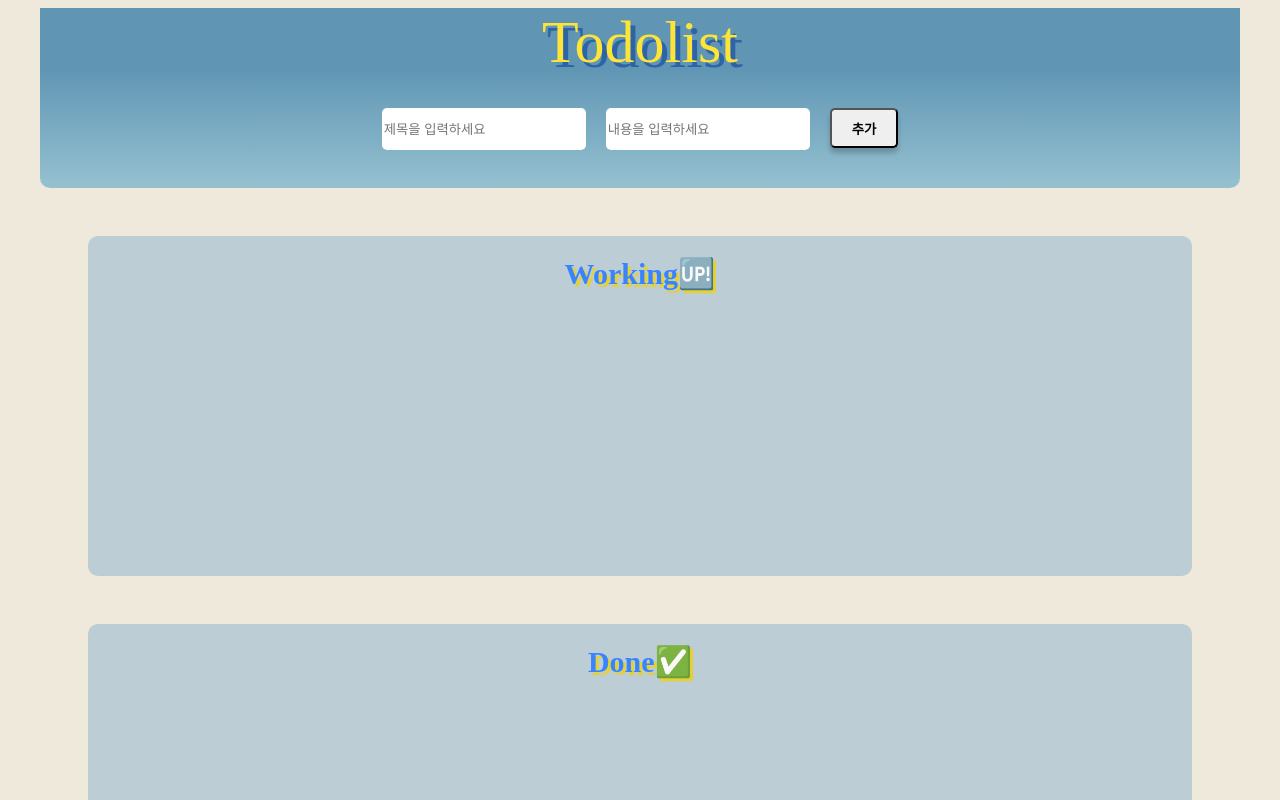
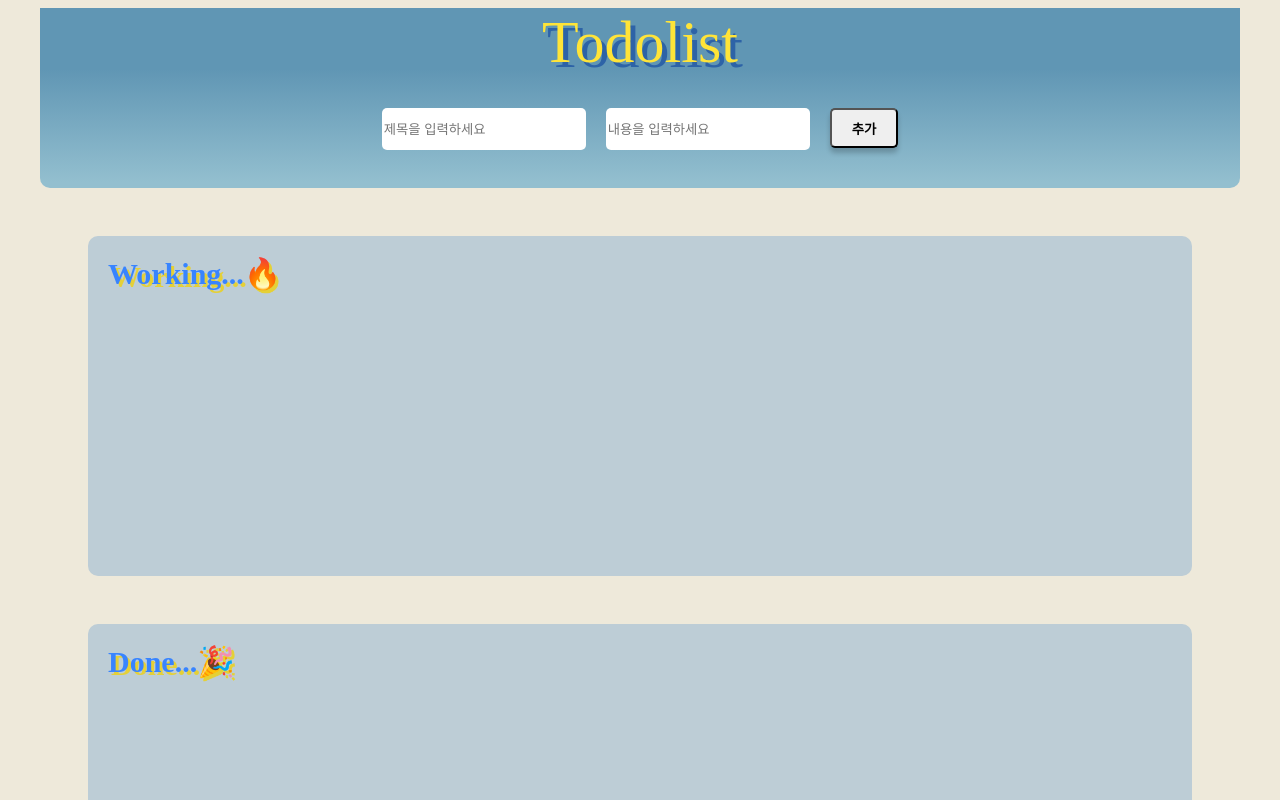
Before and after one commit to seunghowhite/Todolist-React, a React (Create React App) app: page / in a window 1280 px wide. Shown: the top 800 px of the page. Built offline with nearby package versions, Linux system fonts and the light colour scheme.

Commit message:
컴포넌트 분리.

```diff
--- a/src/App.css
+++ b/src/App.css
@@ -86,7 +86,7 @@
 }
 
 .showtitle {
-  text-align: center;
+  /* text-align: center; */
   margin-bottom: 10px;
   color: #3884ff;
   font-weight: bold;
--- a/src/App.js
+++ b/src/App.js
@@ -1,108 +1,11 @@
-import React, { useState } from 'react'
+import React from 'react'
+import LayOut from './components/LayOut'
 import './App.css';
 
 function App() {
 
-  const [toDoList, setToDoList] = useState([//useState안씀
-
-  ])
-
-  // const [donetoDoList, setdoneToDoList] = useState([//useState안씀
-
-  // ])
-
-  const [toDoTitle, setToDoTitle] = useState('')
-  const [toDoContent, setToDoContent] = useState('')
-
-  const titleHander = (evnet) => { setToDoTitle(evnet.target.value) }
-  const contentHander = (evnet) => { setToDoContent(evnet.target.value) }
-
-  const addToDO = () => {
-    const newtodolist = {
-      id: toDoList.length + 1,
-      title: toDoTitle,
-      content: toDoContent,
-      isDone: false
-    }
-
-    if (toDoContent == '' || toDoTitle == '') {
-      alert('값을 입력하세요')
-    } else {
-      setToDoList([...toDoList, newtodolist])//멥 꼭 만들어주기
-      setToDoTitle('')
-      setToDoContent('')
-    }
-  }
-
-  const deleteToDO = (id) => {
-    setToDoList(toDoList.filter((list) => list.id !== id))
-    // setdoneToDoList(donetoDoList.filter((list) => list.id !== id))
-  }
-
-  const doneToDo = (id) => {//isdon값 만지기
-    //그 고유id의 isdone 값을 true로 바꿔라
-    setToDoList(toDoList.map((todo) => {
-      if (todo.id === id) {
-        return { ...todo, isDone: true };
-      }
-      return todo;
-    }))
-  }
-
-  const cancelToDO = (id) => {//취소기능 넣기
-    setToDoList(toDoList.map((todo) => {
-      if (todo.id === id) {
-        return { ...todo, isDone: false };
-      }
-      return todo;
-    }))
-  }
-
   return (
-    <div className='todolist'>
-
-      <div className='top'>
-        <div className='title'><span>Todolist</span></div>
-        <div className='write'>
-          <input value={toDoTitle} onChange={titleHander} placeholder="제목을 입력하세요" required />
-          <input value={toDoContent} onChange={contentHander} placeholder="내용을 입력하세요" required />
-          <br />
-          <button className="w-btn-outline1 w-btn-green-outline" onClick={addToDO}>추가</button>
-
-        </div>
-      </div>
-
-      <div className='showlist'>
-        <div className='showtitle'>Working🆙</div>
-        {toDoList.filter((e) => e.isDone == false).map((list) => {
-          return (
-            <div className='todo'>
-              <button className="w-btn-outline w-btn-red-outline" onClick={() => deleteToDO(list.id)}>삭재</button>
-              <button className="w-btn-outline w-btn-green-outline" onClick={() => doneToDo(list.id)}>완료</button><br />
-              <div>제목:{list.title}</div>
-              <div>내용:{list.content}</div>
-
-            </div>
-          )
-        })}
-      </div>
-
-      <div className='showlist'>
-        <div className='showtitle'>Done✅</div>
-        {toDoList.filter((e) => e.isDone == true).map((list) => {
-          return (
-
-            <div className='todo'>
-              <button className="w-btn-outline w-btn-red-outline" onClick={() => deleteToDO(list.id)}>삭재</button>
-              <button className="w-btn-outline w-btn-green-outline" onClick={() => cancelToDO(list.id)}>취소</button><br />
-              <div>제목:{list.title}</div>
-              <div>내용:{list.content}</div>
-            </div>
-          )
-        })}
-      </div>
-
-    </div >
+    <LayOut />
   )
 }
 
--- /dev/null
+++ b/src/components/InputToDo.jsx
@@ -0,0 +1,45 @@
+import React, { useState } from 'react'
+
+function InputToDo({ toDoList, setToDoList }) {
+  // const [toDoList, setToDoList] = useState([//useState안씀
+
+  // ])
+
+  const [toDoTitle, setToDoTitle] = useState('')
+  const [toDoContent, setToDoContent] = useState('')
+
+  const titleHander = (evnet) => { setToDoTitle(evnet.target.value) }
+  const contentHander = (evnet) => { setToDoContent(evnet.target.value) }
+
+  const addToDO = () => {
+    const newtodolist = {
+      id: toDoList.length + 1,
+      title: toDoTitle,
+      content: toDoContent,
+      isDone: false
+    }
+
+    if (toDoContent == '' || toDoTitle == '') {
+      alert('값을 입력하세요')
+    } else {
+      setToDoList([...toDoList, newtodolist])//멥 꼭 만들어주기
+      setToDoTitle('')
+      setToDoContent('')
+    }
+  }
+
+  return (
+    <div className='top'>
+      <div className='title'><span>Todolist</span></div>
+      <div className='write'>
+        <input value={toDoTitle} onChange={titleHander} placeholder="제목을 입력하세요" required />
+        <input value={toDoContent} onChange={contentHander} placeholder="내용을 입력하세요" required />
+        <br />
+        <button className="w-btn-outline1 w-btn-green-outline" onClick={addToDO}>추가</button>
+
+      </div>
+    </div>
+  )
+}
+
+export default InputToDo
--- /dev/null
+++ b/src/components/LayOut.jsx
@@ -0,0 +1,24 @@
+import React, { useState } from 'react'
+import InputToDo from './InputToDo'
+import ShowDoneToDo from './ShowDoneToDo'
+import ShowToDo from './ShowToDo'
+
+function LayOut() {
+
+  const [toDoList, setToDoList] = useState([//useState안씀
+
+  ])
+
+  return (
+    <div className='todolist'>
+
+      <InputToDo toDoList={toDoList} setToDoList={setToDoList} />
+      <ShowToDo toDoList={toDoList} setToDoList={setToDoList} />
+      <ShowDoneToDo toDoList={toDoList} setToDoList={setToDoList} />
+
+
+    </div >
+  )
+}
+
+export default LayOut
--- /dev/null
+++ b/src/components/ShowDoneToDo.jsx
@@ -0,0 +1,36 @@
+import React from 'react'
+
+function ShowDoneToDo({ toDoList, setToDoList }) {
+  const deleteToDO = (id) => {
+    setToDoList(toDoList.filter((list) => list.id !== id))
+    // setdoneToDoList(donetoDoList.filter((list) => list.id !== id))
+  }
+
+
+
+  const cancelToDO = (id) => {//취소기능 넣기
+    setToDoList(toDoList.map((todo) => {
+      if (todo.id === id) {
+        return { ...todo, isDone: false };
+      }
+      return todo;
+    }))
+  }
+  return (
+    <div className='showlist'>
+      <div className='showtitle'>Done...🎉</div>
+      {toDoList.filter((e) => e.isDone == true).map((list) => {
+        return (
+          <div className='todo'>
+            <button className="w-btn-outline w-btn-red-outline" onClick={() => deleteToDO(list.id)}>삭재</button>
+            <button className="w-btn-outline w-btn-green-outline" onClick={() => cancelToDO(list.id)}>취소</button><br />
+            <div>제목:{list.title}</div>
+            <div>내용:{list.content}</div>
+          </div>
+        )
+      })}
+    </div>
+  )
+}
+
+export default ShowDoneToDo
--- /dev/null
+++ b/src/components/ShowToDo.jsx
@@ -0,0 +1,36 @@
+import React from 'react'
+
+function ShowToDo({ toDoList, setToDoList }) {
+  const deleteToDO = (id) => {
+    setToDoList(toDoList.filter((list) => list.id !== id))
+    // setdoneToDoList(donetoDoList.filter((list) => list.id !== id))
+  }
+
+  const doneToDo = (id) => {//isdon값 만지기
+    //그 고유id의 isdone 값을 true로 바꿔라
+    setToDoList(toDoList.map((todo) => {
+      if (todo.id === id) {
+        return { ...todo, isDone: true };
+      }
+      return todo;
+    }))
+  }
+  return (
+    <div className='showlist'>
+      <div className='showtitle'>Working...🔥</div>
+      {toDoList.filter((e) => e.isDone == false).map((list) => {
+        return (
+          <div className='todo'>
+            <button className="w-btn-outline w-btn-red-outline" onClick={() => deleteToDO(list.id)}>삭재</button>
+            <button className="w-btn-outline w-btn-green-outline" onClick={() => doneToDo(list.id)}>완료</button><br />
+            <div>제목:{list.title}</div>
+            <div>내용:{list.content}</div>
+
+          </div>
+        )
+      })}
+    </div>
+  )
+}
+
+export default ShowToDo
```
